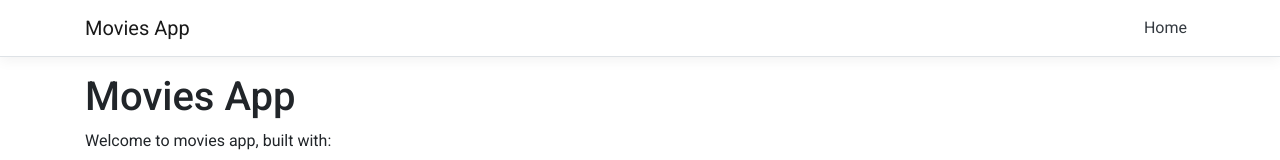
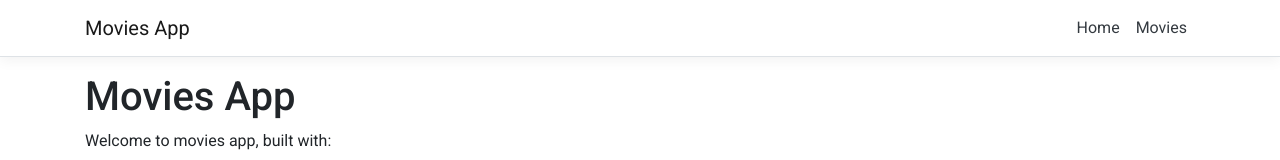
Before and after one commit to generic83/MoviesApp, an Angular app in the folder src/MoviesApp/ClientApp/: page / in a window 1280 px wide. Shown: the top 160 px of the page. Built offline with nearby package versions, Linux system fonts and the light colour scheme.

Commit message:
Update nav-menu template to include Movies link
Update app.module

```diff
--- a/src/MoviesApp/ClientApp/src/app/nav-menu/nav-menu.component.html
+++ b/src/MoviesApp/ClientApp/src/app/nav-menu/nav-menu.component.html
@@ -20,12 +20,13 @@
         [ngClass]="{ show: isExpanded }"
       >
         <ul class="navbar-nav flex-grow">
-          <li
-            class="nav-item"
-            [routerLinkActive]="['link-active']"
-            [routerLinkActiveOptions]="{ exact: true }"
-          >
+          <li class="nav-item"
+              [routerLinkActive]="['link-active']"
+              [routerLinkActiveOptions]="{ exact: true }">
             <a class="nav-link text-dark" [routerLink]="['/']">Home</a>
+          </li>
+          <li class="nav-item" [routerLinkActive]="['link-active']">
+            <a class="nav-link text-dark" [routerLink]="['/movies']">Movies</a>
           </li>
         </ul>
       </div>
```
Also changed, not shown: src/MoviesApp/ClientApp/src/app/app.module.ts (+9 -3 lines).
